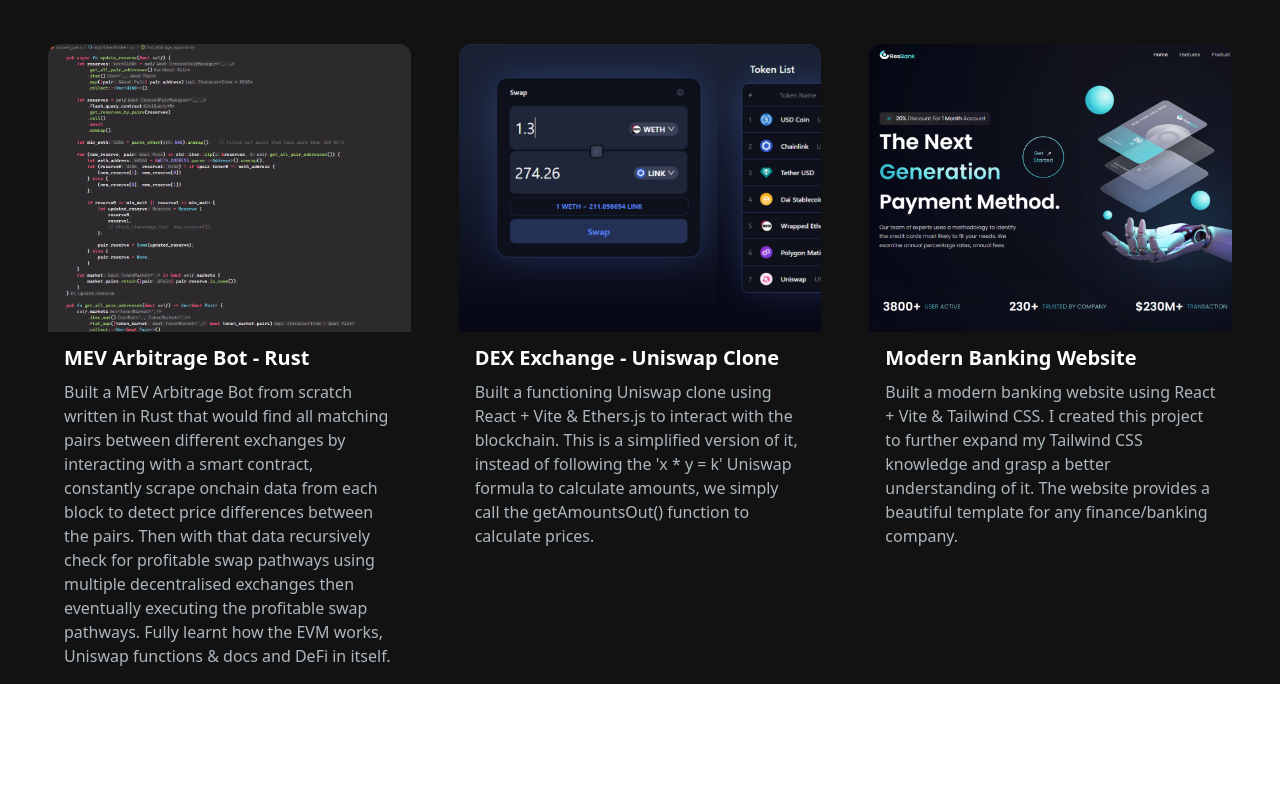
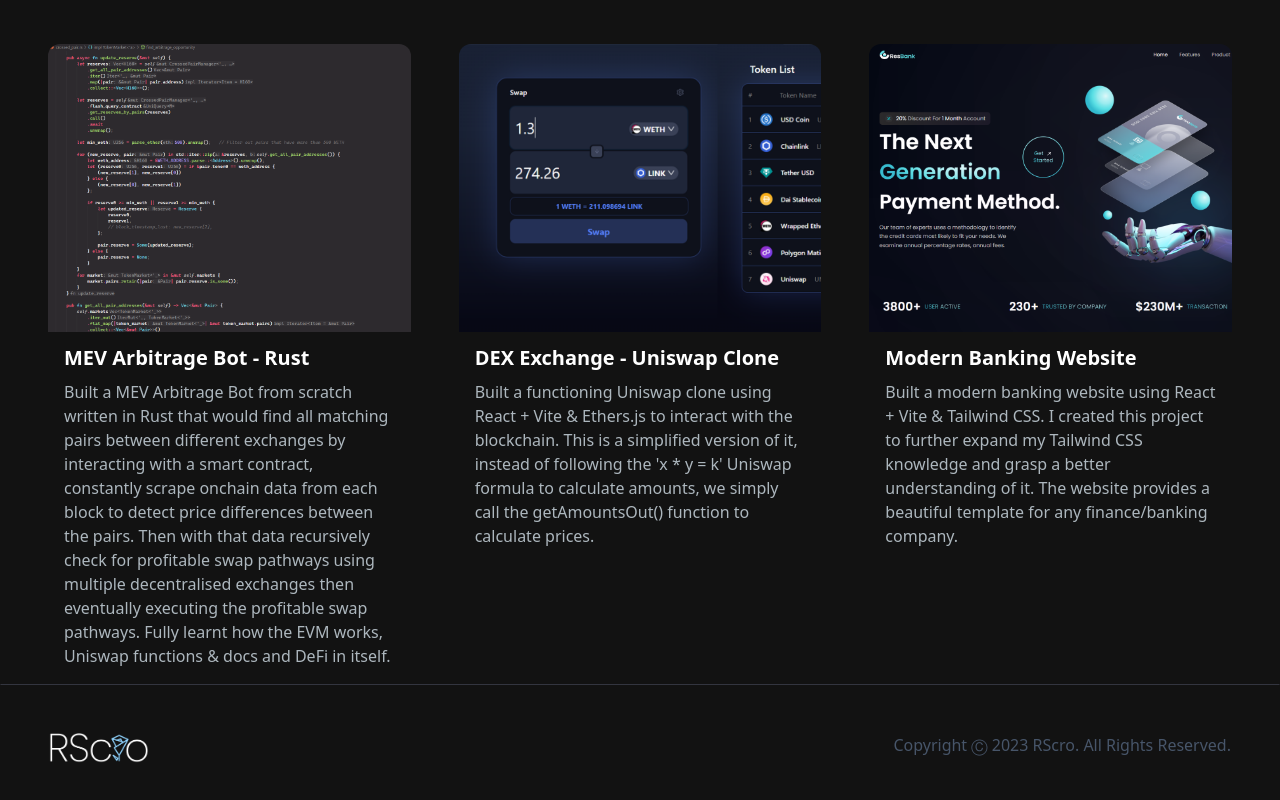
Before and after one commit to RScro/rscro-website, a React (Vite) app: page / in a window 1280 px wide. Shown: the part 1918-2718 px from the top of the page. Before the commit the page ends 2602 px from the top, so only its background shows below. Built offline with nearby package versions, Linux system fonts and the light colour scheme.

Commit message:
Added footer

```diff
--- a/src/App.jsx
+++ b/src/App.jsx
@@ -4,6 +4,7 @@
 import AchievementsSection from "./components/AchievementsSection";
 import AboutSection from "./components/AboutSection";
 import ProjectsSection from "./components/ProjectsSection";
+import Footer from "./components/Footer";
 
 const App = () => {
   return (
@@ -15,6 +16,7 @@
         <AboutSection />
         <ProjectsSection />
       </div>
+      <Footer />
     </div>
   );
 };
--- /dev/null
+++ b/src/components/Footer.jsx
@@ -0,0 +1,19 @@
+import React from "react";
+import logo from "../assets/logo.png";
+
+const Footer = () => {
+  return (
+    <footer className="footer border z-10 border-t-[#33353F] border-b-transparent border-l-transparent border-r-transparent text-white">
+      <div className="container p-12 flex justify-between mx-auto sm:flex-none sm:text-center">
+        <span>
+          <img src={logo} width={100} height={100} />
+        </span>
+        <p className="text-slate-600">
+          Copyright Ⓒ 2023 RScro. All Rights Reserved.
+        </p>
+      </div>
+    </footer>
+  );
+};
+
+export default Footer;
--- a/src/components/Navbar.jsx
+++ b/src/components/Navbar.jsx
@@ -6,7 +6,7 @@
   const [navbarOpen, setNavbarOpen] = useState(false);
 
   return (
-    <nav className="fixed mx-auto border border-[#33353F] top-0 left-0 right-0 z-10 bg-[#121212] bg-opacity-100">
+    <nav className="fixed mx-auto border border-b-[#33353F] border-t-transparent border-l-transparent border-r-transparent top-0 left-0 right-0 z-10 bg-[#121212] bg-opacity-100">
       <div className="flex container lg:py-4 flex-wrap items-center justify-between mx-auto px-4 py-2">
         <a href={"/"} className="text-2xl md:text-5xl text-white font-semibold">
           <img src={logo} width={100} height={100} className="py-2" />
```
